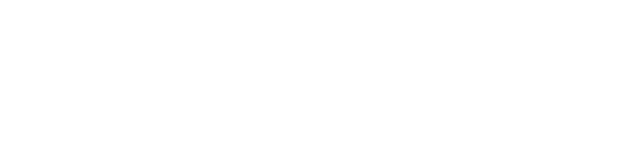
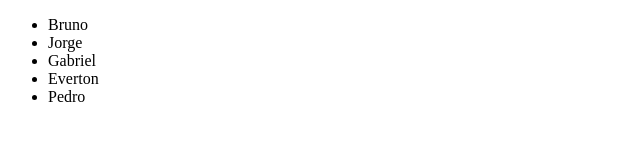
Before and after one commit to herbert-jr/trybe_exercicios, a plain HTML site: page 01-fundamentos/bloco-03-introducao-a-html-e-css/dia-01-html-e-css-estruturas-de-pagina/index.HTML in a window 1280 px wide. Shown: the whole page, without its empty margins (0-640 px from the left). Drawn offline with Linux system fonts and the light colour scheme.

Commit message:
Adicionei o titulo e lista

```diff
--- a/01-fundamentos/bloco-03-introducao-a-html-e-css/dia-01-html-e-css-estruturas-de-pagina/index.HTML
+++ b/01-fundamentos/bloco-03-introducao-a-html-e-css/dia-01-html-e-css-estruturas-de-pagina/index.HTML
@@ -4,9 +4,15 @@
     <meta charset="UTF-8">
     <meta http-equiv="X-UA-Compatible" content="IE=edge">
     <meta name="viewport" content="width=device-width, initial-scale=1.0">
-    <title>Document</title>
+    <title>Melhores Amigos</title>
 </head>
 <body>
-
+    <ul>
+        <li>Bruno</li>
+        <li>Jorge</li>
+        <li>Gabriel</li>
+        <li>Everton</li>
+        <li>Pedro</li>
+    </ul>
 </body>
 </html>
```
